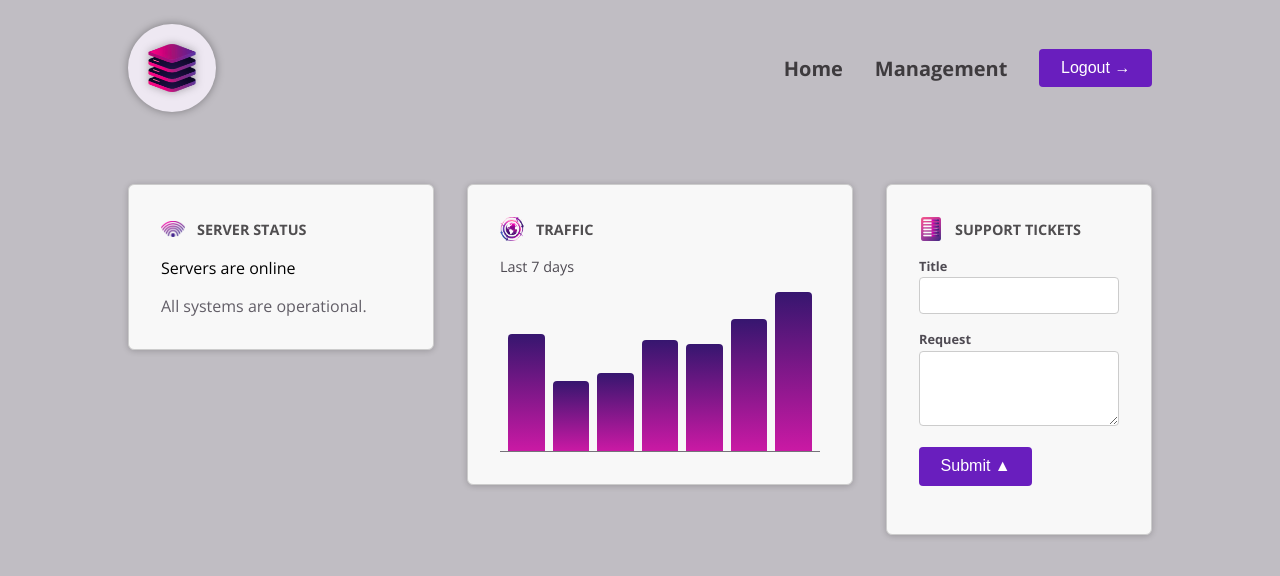
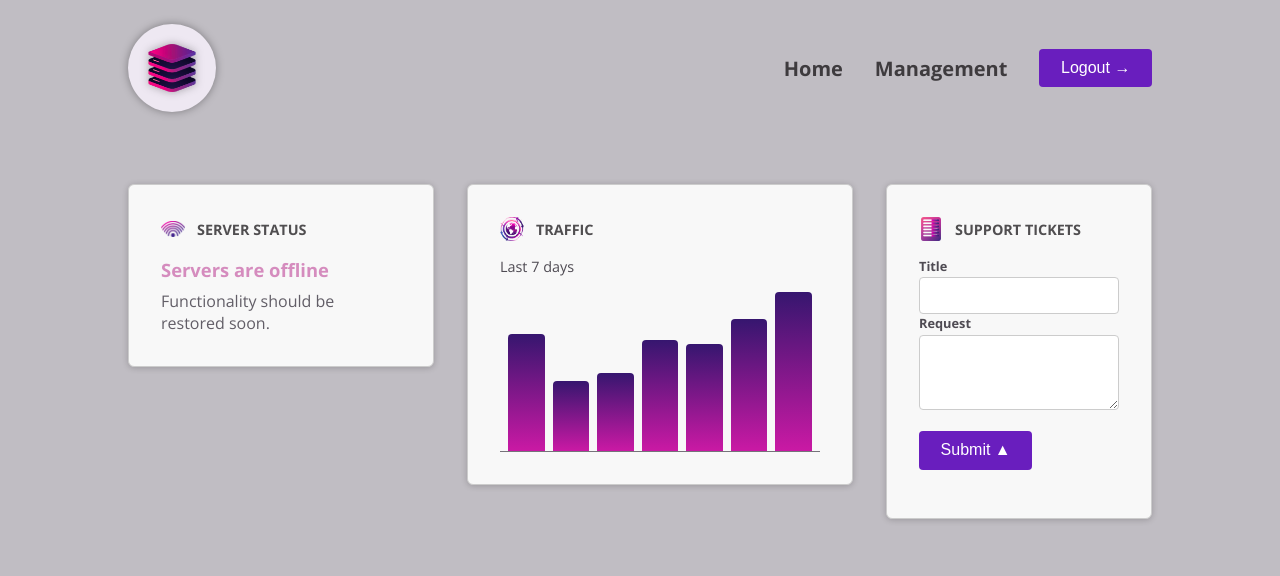
Before and after one commit to iT3E/angular-sandbox, an Angular app in the folder 06-cmp-deep-dive/06-starting-project/: page / in a window 1280 px wide. Shown: the top 576 px of the page. Built offline with nearby package versions, Linux system fonts and the light colour scheme.

Commit message:
NEW: CSS host bindings, lifecycles

```diff
--- a/06-cmp-deep-dive/06-starting-project/src/app/dashboard/dashboard-item/dashboard-item.component.css
+++ b/06-cmp-deep-dive/06-starting-project/src/app/dashboard/dashboard-item/dashboard-item.component.css
@@ -1,4 +1,4 @@
-.dashboard-item {
+:host {
   display: block;
   padding: 1rem;
   border: 1px solid #ccc;
@@ -7,7 +7,7 @@
   box-shadow: 0 1px 6px 0 rgba(0, 0, 0, 0.2);
 }
 
-.dashboard-item header {
+:host header {
   display: flex;
   padding: 0;
   gap: 0.75rem;
@@ -15,7 +15,7 @@
   margin-bottom: 1rem;
 }
 
-.dashboard-item header img {
+:host header img {
   width: 1.5rem;
   height: 1.5rem;
   object-fit: contain;
@@ -29,7 +29,7 @@
 }
 
 @media (min-width: 768px) {
-  .dashboard-item {
+  :host {
     padding: 2rem;
   }
 }
--- a/06-cmp-deep-dive/06-starting-project/src/app/dashboard/dashboard-item/dashboard-item.component.html
+++ b/06-cmp-deep-dive/06-starting-project/src/app/dashboard/dashboard-item/dashboard-item.component.html
@@ -1,4 +1,3 @@
-<div class="dashboard-item">
 <article>
   <header>
     <img [src]="image().src" [alt]="image().alt" />
@@ -6,4 +5,3 @@
   </header>
   <ng-content />
 </article>
-</div>
--- a/06-cmp-deep-dive/06-starting-project/src/app/dashboard/dashboard-item/dashboard-item.component.ts
+++ b/06-cmp-deep-dive/06-starting-project/src/app/dashboard/dashboard-item/dashboard-item.component.ts
@@ -1,4 +1,4 @@
-import { Component, input, Input } from '@angular/core';
+import { Component, input, Input, ViewEncapsulation } from '@angular/core';
 
 @Component({
   selector: 'app-dashboard-item',
@@ -6,6 +6,9 @@
   imports: [],
   templateUrl: './dashboard-item.component.html',
   styleUrl: './dashboard-item.component.css',
+  // host: {
+  //   class: 'dashboard-item',
+  // },
 })
 export class DashboardItemComponent {
   // @Input({ required: true }) image!: { src: string; alt: string };
--- a/06-cmp-deep-dive/06-starting-project/src/app/dashboard/server-status/server-status.component.css
+++ b/06-cmp-deep-dive/06-starting-project/src/app/dashboard/server-status/server-status.component.css
@@ -1,9 +1,9 @@
-#status {
+:host {
   display: block;
   width: 15rem;
 }
 
-.status p:first-of-type {
+:host p:first-of-type {
   font-weight: bold;
   animation: pulse 2s infinite;
   margin: 0 0 0.5rem 0;
--- a/06-cmp-deep-dive/06-starting-project/src/app/dashboard/server-status/server-status.component.html
+++ b/06-cmp-deep-dive/06-starting-project/src/app/dashboard/server-status/server-status.component.html
@@ -1,4 +1,11 @@
-<div id="status">
+<div
+  [class]="{
+    status: true,
+    'status-online': currentStatus === 'online',
+    'status-offline': currentStatus === 'offline',
+    'status-unknown': currentStatus === 'unknown',
+  }"
+>
   @if (currentStatus === "online") {
     <p>Servers are online</p>
     <p>All systems are operational.</p>
--- a/06-cmp-deep-dive/06-starting-project/src/app/dashboard/server-status/server-status.component.ts
+++ b/06-cmp-deep-dive/06-starting-project/src/app/dashboard/server-status/server-status.component.ts
@@ -1,4 +1,4 @@
-import { Component } from '@angular/core';
+import { Component, OnInit } from '@angular/core';
 
 @Component({
   selector: 'app-server-status',
@@ -7,6 +7,22 @@
   templateUrl: './server-status.component.html',
   styleUrl: './server-status.component.css',
 })
-export class ServerStatusComponent {
-  currentStatus = 'online';
+export class ServerStatusComponent implements OnInit {
+  currentStatus: 'online' | 'offline' | 'unknown' = 'offline';
+
+  constructor() {}
+
+  ngOnInit() {
+    setInterval(() => {
+      const rnd = Math.random(); //0 - 1
+
+      if (rnd < 0.5) {
+        this.currentStatus = 'online';
+      } else if (rnd < 0.9) {
+        this.currentStatus = 'offline';
+      } else {
+        this.currentStatus = 'unknown';
+      }
+    }, 5000);
+  }
 }
--- a/06-cmp-deep-dive/06-starting-project/src/app/dashboard/tickets/tickets.component.css
+++ b/06-cmp-deep-dive/06-starting-project/src/app/dashboard/tickets/tickets.component.css
@@ -1,33 +1,33 @@
-#tickets {
+:host {
   display: flex;
   flex-direction: column;
   gap: 1.5rem;
 }
 
-#tickets ul {
+:host ul {
   list-style: none;
   margin: 0;
   padding: 0;
   width: 15rem;
 }
 
-#tickets li {
+:host li {
   margin: 0.5rem 0;
 }
 
-#tickets p {
+:host p {
   margin: 0;
   color: #4f4b53;
 }
 
-#tickets h2 {
+:host h2 {
   margin: 0;
   font-size: 1.1rem;
   color: #38343c;
 }
 
 @media (min-width: 768px) {
-  #tickets {
+  :host {
     flex-direction: row;
   }
 }
--- a/06-cmp-deep-dive/06-starting-project/src/app/dashboard/traffic/traffic.component.css
+++ b/06-cmp-deep-dive/06-starting-project/src/app/dashboard/traffic/traffic.component.css
@@ -1,4 +1,4 @@
-#traffic {
+:host {
   display: block;
   width: 15rem;
 }
@@ -26,7 +26,7 @@
 }
 
 @media (min-width: 768px) {
-  #traffic {
+  :host {
     width: 20rem;
   }
 }
--- a/06-cmp-deep-dive/06-starting-project/src/app/shared/control/control.component.html
+++ b/06-cmp-deep-dive/06-starting-project/src/app/shared/control/control.component.html
@@ -1,4 +1,2 @@
-<p class="control">
-  <label>{{ label() }}</label>
-  <ng-content select="input, textarea" />
-</p>
+<label>{{ label() }}</label>
+<ng-content select="input, textarea" />
--- a/06-cmp-deep-dive/06-starting-project/src/app/shared/control/control.component.ts
+++ b/06-cmp-deep-dive/06-starting-project/src/app/shared/control/control.component.ts
@@ -1,4 +1,10 @@
-import { Component, ViewEncapsulation, input } from '@angular/core';
+import {
+  Component,
+  ElementRef,
+  inject,
+  ViewEncapsulation,
+  input,
+} from '@angular/core';
 
 @Component({
   selector: 'app-control',
@@ -7,7 +13,18 @@
   templateUrl: './control.component.html',
   styleUrl: './control.component.css',
   encapsulation: ViewEncapsulation.None,
+  host: {
+    class: 'control',
+    '(click)': 'onClick()',
+  },
 })
 export class ControlComponent {
+  // @HostBinding('class') className = 'control';
   label = input.required<string>();
+  private el = inject(ElementRef);
+
+  onClick() {
+    console.log('Clicked!');
+    console.log(this.el);
+  }
 }
```
Lines whose indentation alone changed are shown as unchanged.
